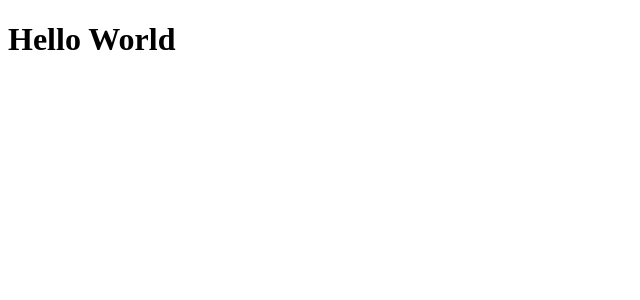
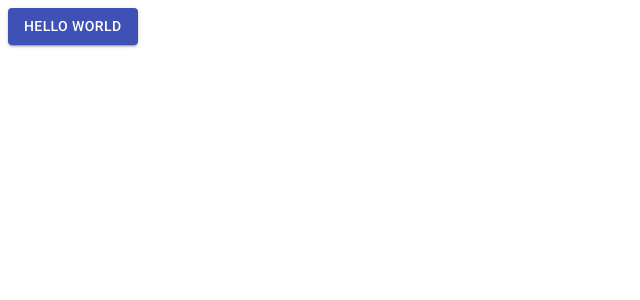
Before and after one commit to sgerpdx/material-ui-test, a React app: page / in a window 1280 px wide. Shown: the top 300 px of the page, without its empty margins (0-640 px from the left). Built offline with nearby package versions, Linux system fonts and the light colour scheme.

Commit message:
basic button component tested

```diff
--- /dev/null
+++ b/src/components/MaterialComponents.jsx
@@ -0,0 +1,9 @@
+import React from 'react'
+
+export default function MaterialComponents() {
+    return (
+        <div>
+
+        </div>
+    )
+}
--- a/src/components/app/App.jsx
+++ b/src/components/app/App.jsx
@@ -1,5 +1,14 @@
 import React from 'react';
+import MaterialComponents from '../MaterialComponents';
+import Button from '@material-ui/core/Button';
 
 export default function App() {
-  return <h1>Hello World</h1>;
+  return (
+    <>
+      <Button variant="contained" color="primary">
+        Hello World
+      </Button>
+      <MaterialComponents />
+    </>
+  );
 }
```
